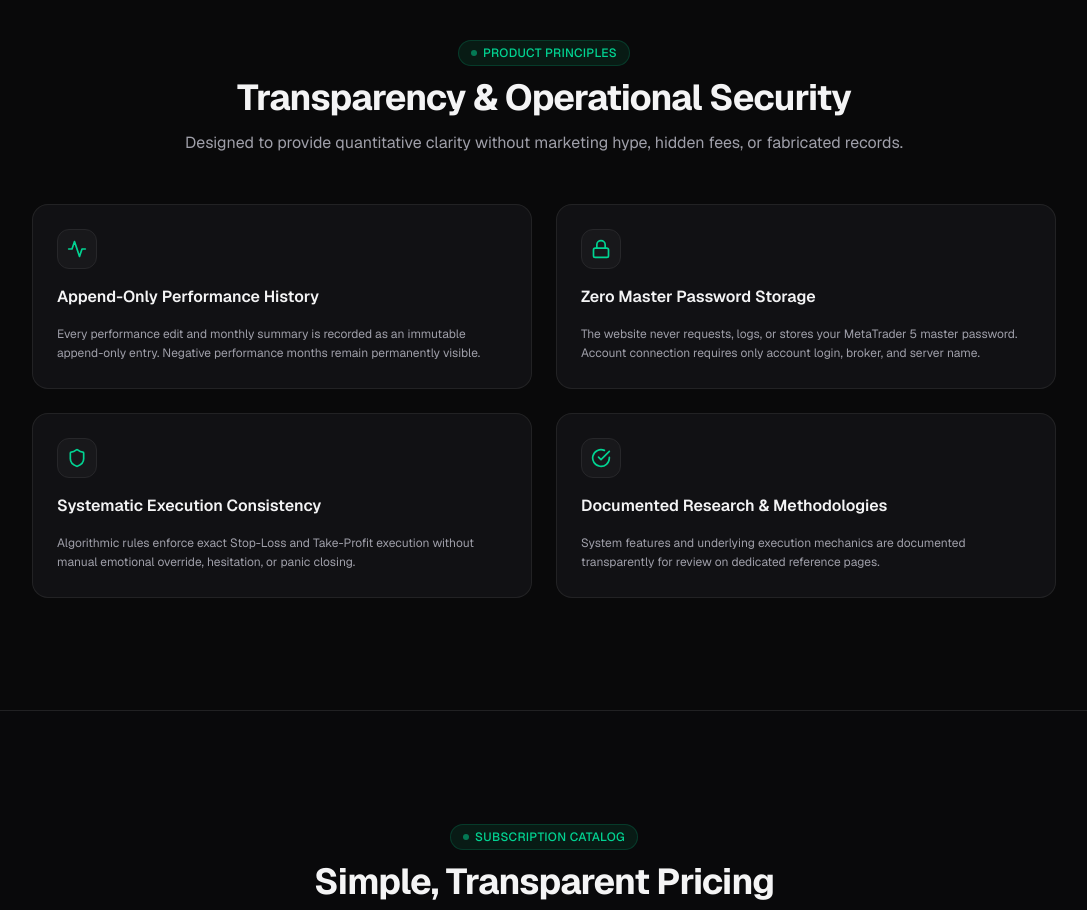
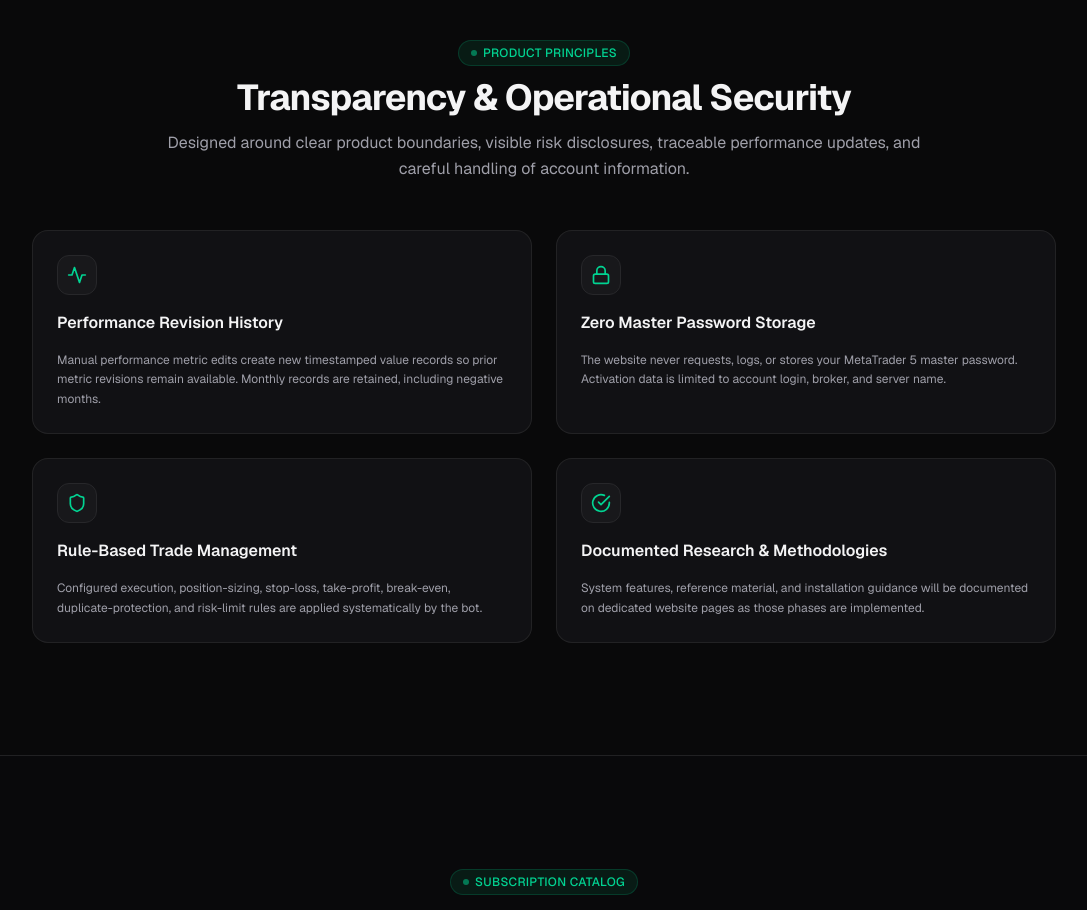
Before and after one commit to amirrezakhanipour/bot-website, a Next.js app: page / in a window 1280 px wide. Shown: the part 5540-6450 px from the top of the page, without its empty margins (96-1183 px from the left). Built offline with nearby package versions, Linux system fonts and the light colour scheme.

Commit message:
fix(phase2): correct transparency and history claims

```diff
--- a/src/components/marketing/transparency-section.tsx
+++ b/src/components/marketing/transparency-section.tsx
@@ -4,23 +4,23 @@ import { LockIcon, ShieldIcon, ActivityIcon, CheckCircleIcon } from "@/component
 
 const TRANSPARENCY_PILLARS = [
   {
-    title: "Append-Only Performance History",
-    description: "Every performance edit and monthly summary is recorded as an immutable append-only entry. Negative performance months remain permanently visible.",
+    title: "Performance Revision History",
+    description: "Manual performance metric edits create new timestamped value records so prior metric revisions remain available. Monthly records are retained, including negative months.",
     icon: ActivityIcon,
   },
   {
     title: "Zero Master Password Storage",
-    description: "The website never requests, logs, or stores your MetaTrader 5 master password. Account connection requires only account login, broker, and server name.",
+    description: "The website never requests, logs, or stores your MetaTrader 5 master password. Activation data is limited to account login, broker, and server name.",
     icon: LockIcon,
   },
   {
-    title: "Systematic Execution Consistency",
-    description: "Algorithmic rules enforce exact Stop-Loss and Take-Profit execution without manual emotional override, hesitation, or panic closing.",
+    title: "Rule-Based Trade Management",
+    description: "Configured execution, position-sizing, stop-loss, take-profit, break-even, duplicate-protection, and risk-limit rules are applied systematically by the bot.",
     icon: ShieldIcon,
   },
   {
     title: "Documented Research & Methodologies",
-    description: "System features and underlying execution mechanics are documented transparently for review on dedicated reference pages.",
+    description: "System features, reference material, and installation guidance will be documented on dedicated website pages as those phases are implemented.",
     icon: CheckCircleIcon,
   },
 ];
@@ -32,10 +32,9 @@ export function TransparencySection() {
         <SectionHeading
           badge="Product Principles"
           title="Transparency & Operational Security"
-          subtitle="Designed to provide quantitative clarity without marketing hype, hidden fees, or fabricated records."
+          subtitle="Designed around clear product boundaries, visible risk disclosures, traceable performance updates, and careful handling of account information."
         />
 
-        {/* 4 Transparency Cards */}
         <div className="grid grid-cols-1 md:grid-cols-2 gap-6 max-w-5xl mx-auto">
           {TRANSPARENCY_PILLARS.map((pillar, idx) => {
             const IconComponent = pillar.icon;
```
